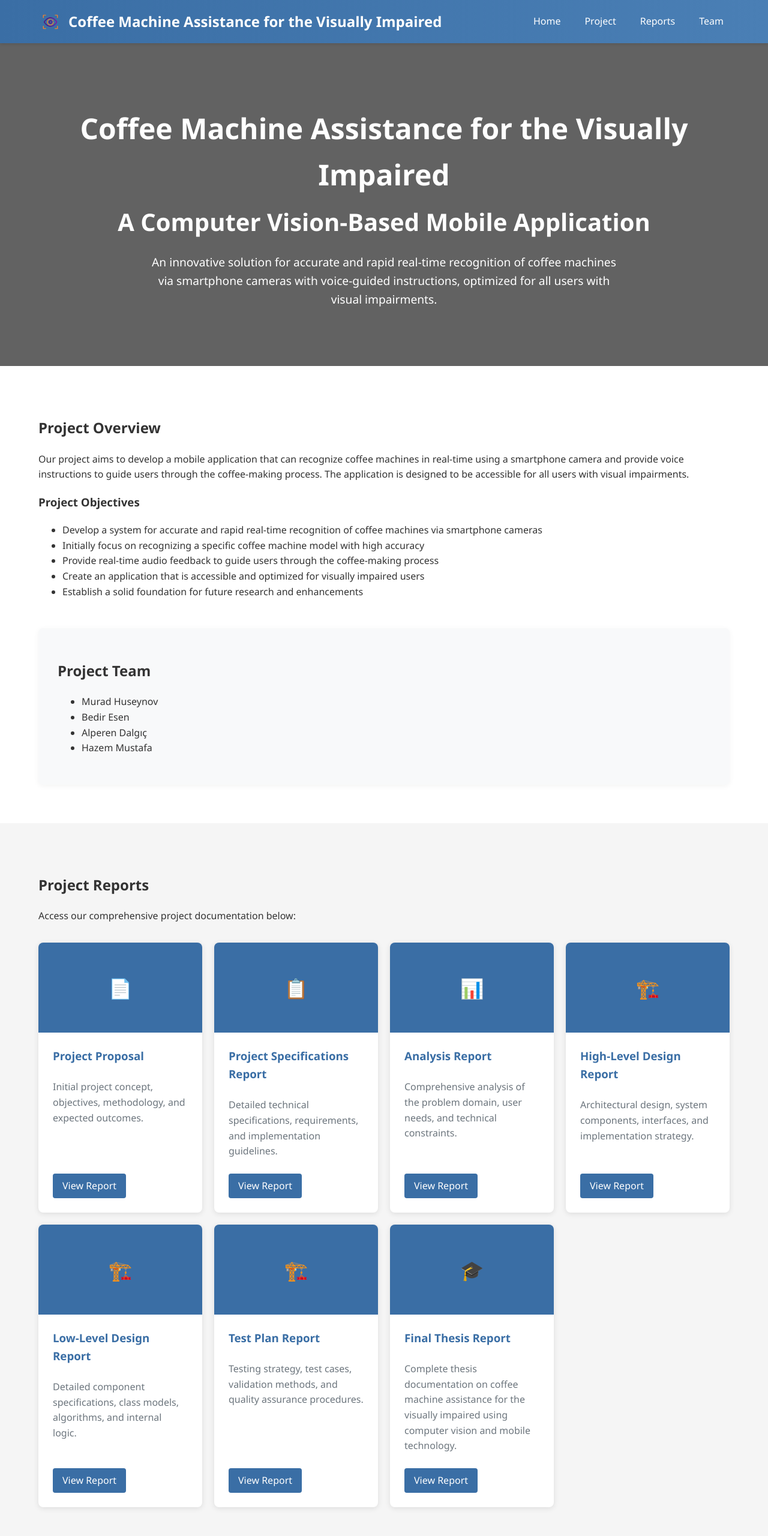
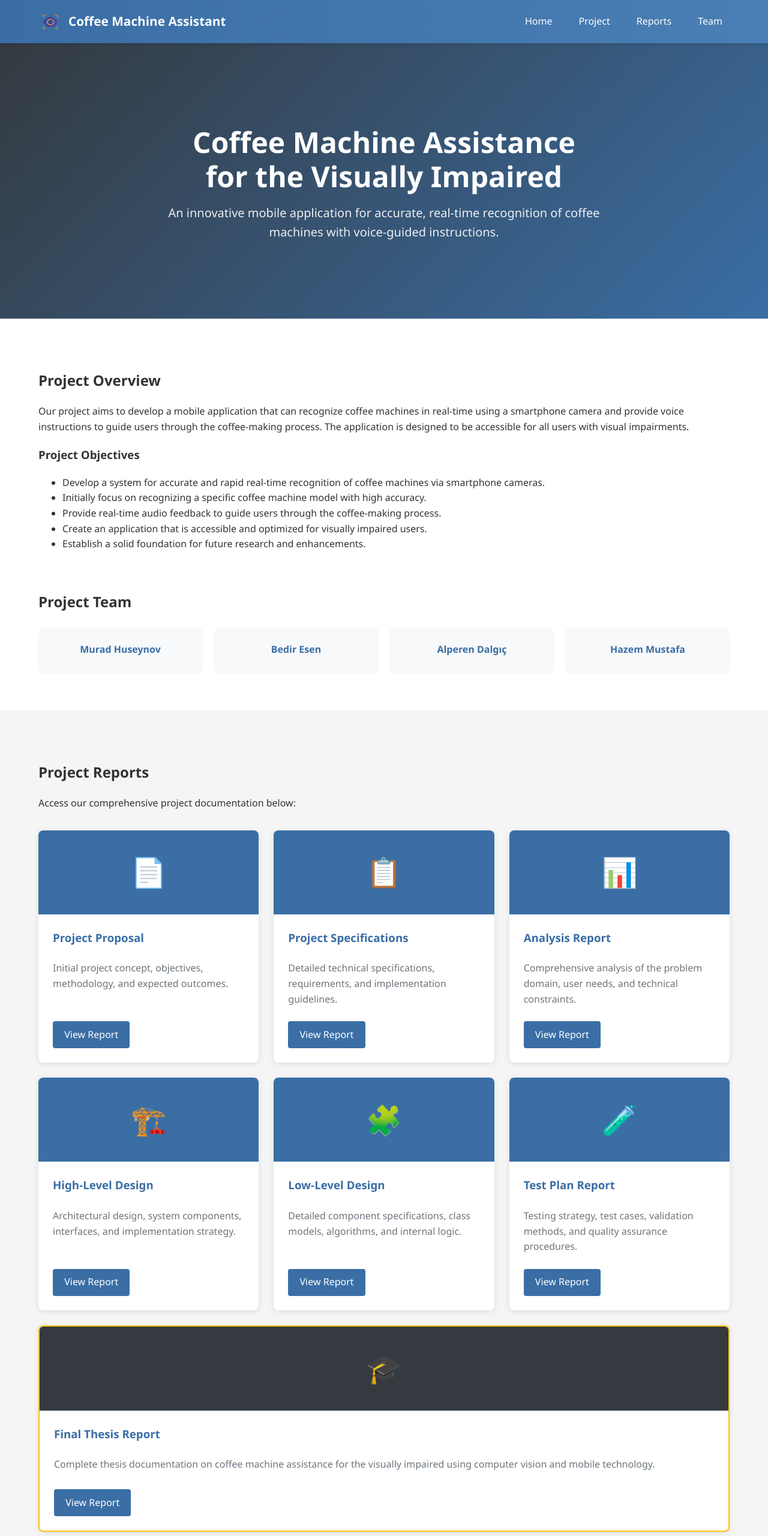
Before and after one commit to MuradHsynv/SeniorProject, a plain HTML site: page index.html in a window 1280 px wide. Shown: the top 2560 px of the page at 60% size. Drawn offline with Linux system fonts and the light colour scheme.

Commit message:
Update index.html

```diff
--- a/index.html
+++ b/index.html
@@ -1,26 +1,31 @@
 <!DOCTYPE html>
 <html lang="en">
 <head>
-        <!-- Google tag (gtag.js) -->
     <script async src="https://www.googletagmanager.com/gtag/js?id=G-S61V28DPZK"></script>
     <script>
       window.dataLayer = window.dataLayer || [];
       function gtag(){dataLayer.push(arguments);}
       gtag('js', new Date());
-
       gtag('config', 'G-S61V28DPZK');
     </script>
+
     <meta charset="UTF-8">
     <meta name="viewport" content="width=device-width, initial-scale=1.0">
     <title>Coffee Machine Assistance for the Visually Impaired</title>
-    <link rel="icon" href="Reports/eye-logo.png" type="image/png"> <!-- Favicon -->
+    <link rel="icon" href="Reports/eye-logo.png" type="image/png">
+
     <style>
         :root {
             --primary-color: #3a6ea5;
+            --primary-dark: #2a5d94;
             --secondary-color: #6c757d;
             --dark-color: #343a40;
             --light-color: #f8f9fa;
-            --accent-color: #ff6b6b;
+            --accent-color: #ffc107; /* Gold for Thesis highlight */
+        }
+
+        html {
+            scroll-behavior: smooth; /* Smooth scrolling when clicking links */
         }
 
         body {
@@ -30,6 +35,12 @@
             margin: 0;
             padding: 0;
             background-color: #f5f5f5;
+        }
+
+        /* Accessibility: Focus states for keyboard navigation */
+        a:focus, button:focus {
+            outline: 3px solid var(--accent-color);
+            outline-offset: 2px;
         }
 
         .container {
@@ -44,12 +55,15 @@
             color: white;
             padding: 1rem 0;
             box-shadow: 0 2px 5px rgba(0,0,0,0.1);
+            position: sticky; /* Keeps nav visible */
+            top: 0;
+            z-index: 1000;
         }
 
         .logo {
             display: flex;
             align-items: center;
-            font-size: 1.5rem;
+            font-size: 1.3rem;
             font-weight: bold;
         }
 
@@ -79,7 +93,7 @@
             color: white;
             text-decoration: none;
             font-weight: 500;
-            padding: 5px 10px;
+            padding: 8px 12px;
             border-radius: 4px;
             transition: all 0.3s ease;
         }
@@ -90,37 +104,24 @@
 
         /* Hero section */
         .hero {
-            background: url('/api/placeholder/1200/600') center/cover;
+            /* Changed from placeholder image to professional gradient */
+            background: linear-gradient(135deg, var(--dark-color), var(--primary-color));
             color: white;
-            padding: 4rem 0;
+            padding: 6rem 0;
             text-align: center;
-            position: relative;
-        }
-
-        .hero::before {
-            content: "";
-            position: absolute;
-            top: 0;
-            left: 0;
-            width: 100%;
-            height: 100%;
-            background: rgba(0,0,0,0.6);
-        }
-
-        .hero-content {
-            position: relative;
-            z-index: 1;
         }
 
         .hero h1 {
             font-size: 3rem;
             margin-bottom: 1rem;
+            line-height: 1.2;
         }
 
         .hero p {
-            font-size: 1.2rem;
+            font-size: 1.25rem;
             max-width: 800px;
             margin: 0 auto 2rem;
+            opacity: 0.9;
         }
 
         /* Project details */
@@ -130,18 +131,31 @@
         }
 
         .project-info {
-            margin-bottom: 3rem;
+            margin-bottom: 4rem;
         }
 
-        .team-info {
-            background-color: #f8f9fa;
-            padding: 2rem;
-            border-radius: 8px;
-            box-shadow: 0 2px 10px rgba(0,0,0,0.05);
+        /* Improved Team Grid */
+        .team-grid {
+            display: grid;
+            grid-template-columns: repeat(auto-fit, minmax(200px, 1fr));
+            gap: 20px;
+            margin-top: 1.5rem;
         }
 
-        .team-member {
-            margin-bottom: 0.5rem;
+        .team-card {
+            background-color: var(--light-color);
+            padding: 1.5rem;
+            border-radius: 8px;
+            text-align: center;
+            font-weight: bold;
+            color: var(--primary-color);
+            box-shadow: 0 2px 5px rgba(0,0,0,0.05);
+            transition: transform 0.2s;
+        }
+
+        .team-card:hover {
+            transform: translateY(-3px);
+            background-color: #e9ecef;
         }
 
         /* Reports section */
@@ -149,12 +163,14 @@
             padding: 4rem 0;
             background-color: #f5f5f5;
         }
+
         .reports-grid {
             display: grid;
-            grid-template-columns: repeat(auto-fit, minmax(250px, 1fr));
-            gap: 20px;
+            grid-template-columns: repeat(auto-fit, minmax(280px, 1fr));
+            gap: 25px;
             margin-top: 2rem;
         }
+
         .report-card {
             background: white;
             border-radius: 8px;
@@ -165,48 +181,66 @@
             flex-direction: column;
             height: 100%;
         }
+
+        /* Special style for Thesis */
+        .report-card.thesis {
+            border: 2px solid var(--accent-color);
+            grid-column: 1 / -1; /* Spans full width */
+        }
+
         .report-card:hover {
             transform: translateY(-5px);
-            box-shadow: 0 5px 15px rgba(0,0,0,0.1);
+            box-shadow: 0 10px 20px rgba(0,0,0,0.1);
         }
+
         .report-img {
-            height: 150px;
+            height: 140px;
             background-color: var(--primary-color);
             display: flex;
             justify-content: center;
             align-items: center;
             color: white;
-            font-size: 2rem;
+            font-size: 3rem;
         }
+
+        .report-card.thesis .report-img {
+            background-color: var(--dark-color); /* Darker header for thesis */
+        }
+
         .report-content {
             padding: 1.5rem;
             display: flex;
             flex-direction: column;
             flex-grow: 1;
         }
+
         .report-content h3 {
             margin-top: 0;
             margin-bottom: 0.5rem;
             color: var(--primary-color);
         }
+
         .report-content p {
             margin-bottom: 1.5rem;
             color: var(--secondary-color);
             flex-grow: 1;
         }
+
         .btn {
             display: inline-block;
             background-color: var(--primary-color);
             color: white;
-            padding: 0.5rem 1rem;
+            padding: 0.6rem 1.2rem;
             border-radius: 4px;
             text-decoration: none;
             transition: background-color 0.3s ease;
             margin-top: auto;
             align-self: flex-start;
+            font-weight: 500;
         }
+
         .btn:hover {
-            background-color: #2a5d94;
+            background-color: var(--primary-dark);
         }
 
         /* Features section */
@@ -228,10 +262,13 @@
             border-radius: 8px;
             box-shadow: 0 2px 10px rgba(0,0,0,0.05);
             transition: transform 0.3s ease;
+            background-color: #fff;
+            border: 1px solid #eee;
         }
 
         .feature-card:hover {
             transform: translateY(-5px);
+            border-color: var(--primary-color);
         }
 
         .feature-icon {
@@ -244,32 +281,23 @@
         footer {
             background-color: var(--dark-color);
             color: white;
-            padding: 2rem 0;
+            padding: 3rem 0;
             text-align: center;
         }
 
-        .footer-content {
-            display: flex;
-            flex-direction: column;
-            align-items: center;
-            justify-content: center;
-        }
-
-        .footer-logo {
-            margin-bottom: 1rem;
-        }
-
         .footer-links {
-            margin-bottom: 1rem;
+            margin: 1.5rem 0;
         }
 
         .footer-links a {
-            color: white;
-            margin: 0 10px;
+            color: rgba(255,255,255,0.8);
+            margin: 0 15px;
             text-decoration: none;
+            transition: color 0.3s;
         }
 
         .footer-links a:hover {
+            color: white;
             text-decoration: underline;
         }
 
@@ -290,18 +318,19 @@
             }
 
             .hero h1 {
-                font-size: 2.5rem;
+                font-size: 2rem;
             }
         }
     </style>
 </head>
 <body>
-    <!-- Header -->
+    <a href="#home" style="position:absolute; left:-9999px; top:auto; width:1px; height:1px; overflow:hidden;" onfocus="this.style.position='static'; this.style.width='auto'; this.style.height='auto'; background:#fff; padding:10px; z-index:1001;">Skip to content</a>
+
     <header>
         <div class="container">
             <nav>
                 <div class="logo">
-                    <img src="Reports/eye-logo.png" alt="Eye Icon Logo" style="height: 40px; margin-right: 10px;"> Coffee Machine Assistance for the Visually Impaired
+                    <img src="Reports/eye-logo.png" alt="Eye Icon Logo"> Coffee Machine Assistant
                 </div>
                 <ul>
                     <li><a href="#home">Home</a></li>
@@ -313,17 +342,15 @@
         </div>
     </header>
 
-    <!-- Hero Section -->
     <section class="hero" id="home">
         <div class="container">
             <div class="hero-content">
-                <h1>Coffee Machine Assistance for the Visually Impaired <br> <small>A Computer Vision-Based Mobile Application</small></h1>
-                <p>An innovative solution for accurate and rapid real-time recognition of coffee machines via smartphone cameras with voice-guided instructions, optimized for all users with visual impairments.</p>
+                <h1>Coffee Machine Assistance<br>for the Visually Impaired</h1>
+                <p>An innovative mobile application for accurate, real-time recognition of coffee machines with voice-guided instructions.</p>
             </div>
         </div>
     </section>
 
-    <!-- Project Details -->
     <section class="project-details" id="project">
         <div class="container">
             <div class="project-info">
@@ -332,27 +359,26 @@
 
                 <h3>Project Objectives</h3>
                 <ul>
-                    <li>Develop a system for accurate and rapid real-time recognition of coffee machines via smartphone cameras</li>
-                    <li>Initially focus on recognizing a specific coffee machine model with high accuracy</li>
-                    <li>Provide real-time audio feedback to guide users through the coffee-making process</li>
-                    <li>Create an application that is accessible and optimized for visually impaired users</li>
-                    <li>Establish a solid foundation for future research and enhancements</li>
+                    <li>Develop a system for accurate and rapid real-time recognition of coffee machines via smartphone cameras.</li>
+                    <li>Initially focus on recognizing a specific coffee machine model with high accuracy.</li>
+                    <li>Provide real-time audio feedback to guide users through the coffee-making process.</li>
+                    <li>Create an application that is accessible and optimized for visually impaired users.</li>
+                    <li>Establish a solid foundation for future research and enhancements.</li>
                 </ul>
             </div>
 
             <div class="team-info" id="team">
                 <h2>Project Team</h2>
-                <ul>
-                    <li>Murad Huseynov</li>
-                    <li>Bedir Esen</li>
-                    <li>Alperen Dalgıç</li>
-                    <li>Hazem Mustafa</li>
-                </ul>
+                <div class="team-grid">
+                    <div class="team-card">Murad Huseynov</div>
+                    <div class="team-card">Bedir Esen</div>
+                    <div class="team-card">Alperen Dalgıç</div>
+                    <div class="team-card">Hazem Mustafa</div>
+                </div>
             </div>
         </div>
     </section>
 
-    <!-- Reports Section -->
     <section class="reports" id="reports">
         <div class="container">
             <h2>Project Reports</h2>
@@ -371,7 +397,7 @@
                 <div class="report-card">
                     <div class="report-img">📋</div>
                     <div class="report-content">
-                        <h3>Project Specifications Report</h3>
+                        <h3>Project Specifications</h3>
                         <p>Detailed technical specifications, requirements, and implementation guidelines.</p>
                         <a href="Reports/project-specifications.pdf" class="btn">View Report</a>
                     </div>
@@ -389,30 +415,29 @@
                 <div class="report-card">
                     <div class="report-img">🏗️</div>
                     <div class="report-content">
-                        <h3>High-Level Design Report</h3>
+                        <h3>High-Level Design</h3>
                         <p>Architectural design, system components, interfaces, and implementation strategy.</p>
                         <a href="Reports/hld-report.pdf" class="btn">View Report</a>
                     </div>
                 </div>
 
                 <div class="report-card">
-                    <div class="report-img">🏗️</div>
-                    <div class="report-content">
-                        <h3>Low-Level Design Report</h3>
+                    <div class="report-img">🧩</div> <div class="report-content">
+                        <h3>Low-Level Design</h3>
                         <p>Detailed component specifications, class models, algorithms, and internal logic.</p>
                         <a href="Reports/lld-report.pdf" class="btn">View Report</a>
                     </div>
                 </div>
 
                 <div class="report-card">
-                    <div class="report-img">🏗️</div>
-                    <div class="report-content">
+                    <div class="report-img">🧪</div> <div class="report-content">
                         <h3>Test Plan Report</h3>
                         <p>Testing strategy, test cases, validation methods, and quality assurance procedures.</p>
                         <a href="Reports/tp-report.pdf" class="btn">View Report</a>
                     </div>
                 </div>
-            <div class="report-card">
+
+                <div class="report-card thesis">
                     <div class="report-img">🎓</div>
                     <div class="report-content">
                         <h3>Final Thesis Report</h3>
@@ -425,7 +450,6 @@
         </div>
     </section>
 
-    <!-- Features Section -->
     <section class="features">
         <div class="container">
             <h2>Key Features</h2>
@@ -458,12 +482,12 @@
         </div>
     </section>
 
-    <!-- Footer -->
     <footer>
         <div class="container">
             <div class="footer-content">
                 <div class="footer-logo">
-                    <img src="Reports/eye-logo.png" alt="Eye Icon Logo" style="height: 40px; margin-right: 10px;"> Coffee Machine Assistance for the Visually Impaired
+                    <img src="Reports/eye-logo.png" alt="Eye Icon Logo" style="height: 40px; margin-right: 10px; vertical-align: middle;">
+                    <strong>Coffee Machine Assistance</strong>
                 </div>
                 <div class="footer-links">
                     <a href="#home">Home</a>
@@ -476,7 +500,6 @@
         </div>
     </footer>
 
-    <script data-goatcounter="https://seniorproject.goatcounter.com/count"
-        async src="//gc.zgo.at/count.js"></script>
+    <script data-goatcounter="https://seniorproject.goatcounter.com/count" async src="//gc.zgo.at/count.js"></script>
 </body>
 </html>
```
Lines whose indentation alone changed are shown as unchanged.
